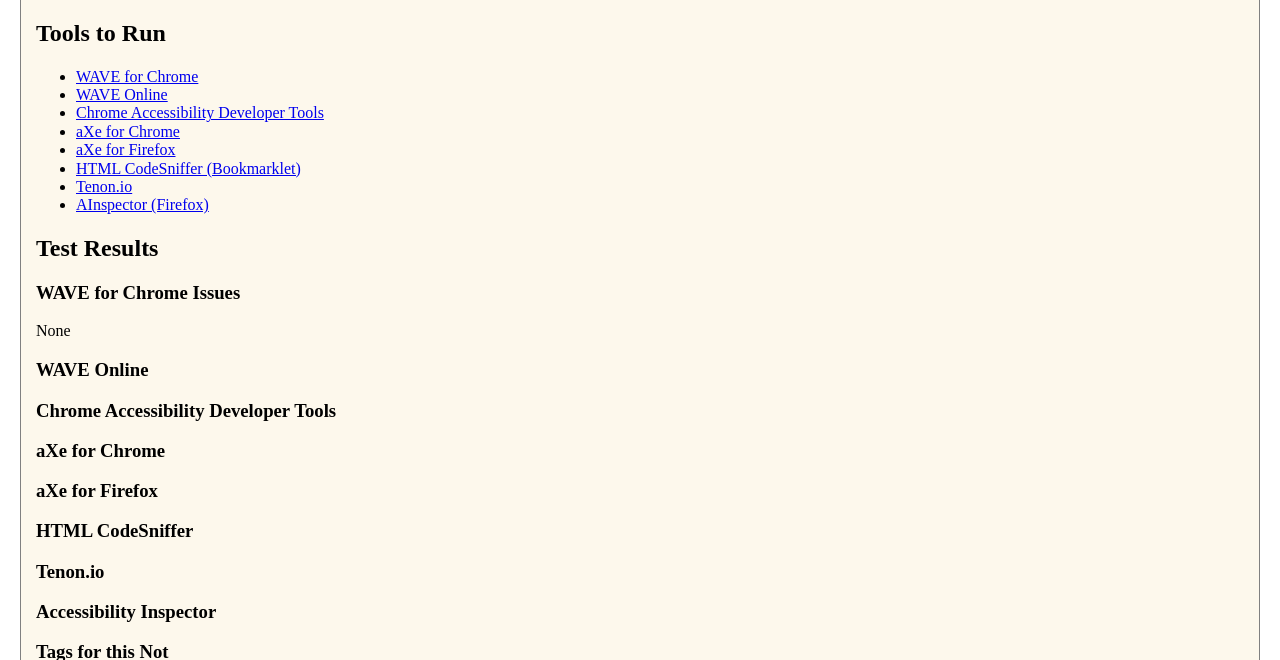
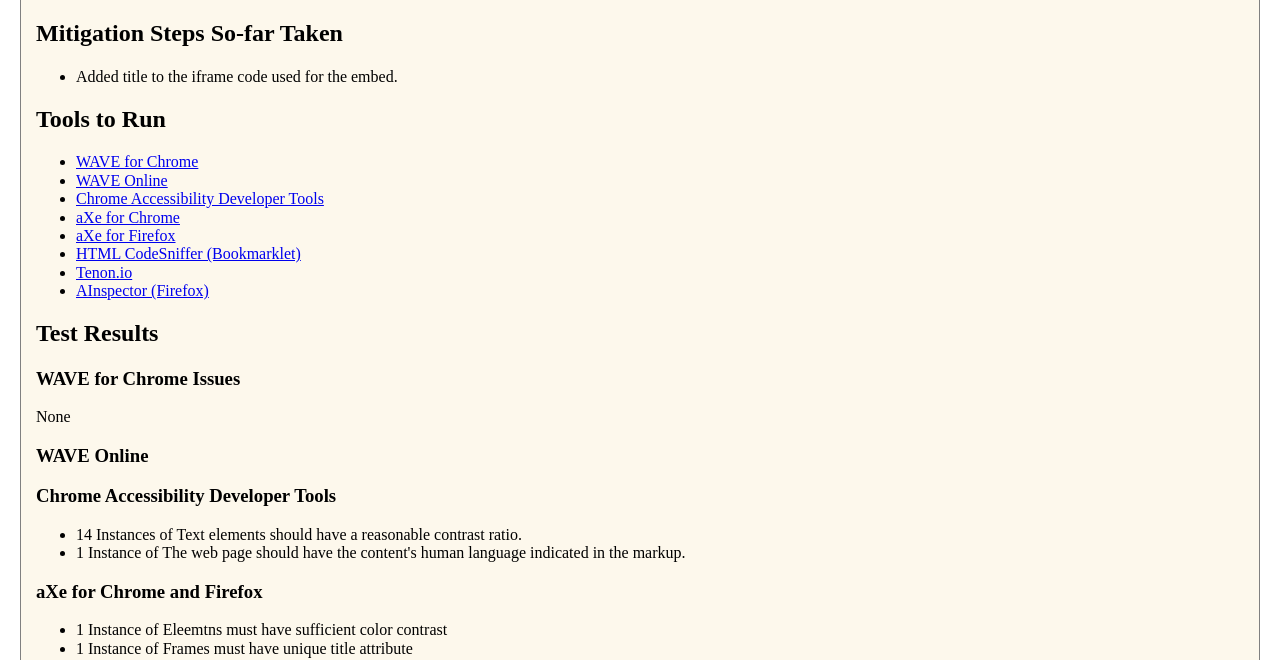
Before and after one commit to a11yNot/a11yNot.github.io, a Jekyll site: the page built from codepenEmbed.html, in a window 1280 px wide and 900 px high, scrolled down 230 px, cut to the strip 240-900 px from the top of the window. Built offline with Jekyll 4.4.1, drawn with Linux system fonts in a browser that asks for light colours; nearby versions of some CDN libraries; some of the changed text lies outside the part shown.

Commit message:
updating codepen embed doc with issues found so far

```diff
--- a/codepenEmbed.html
+++ b/codepenEmbed.html
@@ -5,6 +5,11 @@
 
 <h2>Embedded Code</h2>
 <iframe height='268' scrolling='no' src='//codepen.io/garcialo/embed/avWKKE/?height=268&theme-id=0&default-tab=result' title="embed codepen" frameborder='no' allowtransparency='true' allowfullscreen='true' style='width: 100%;'></iframe>
+
+<h2>Mitigation Steps So-far Taken</h2>
+<ul>
+	<li>Added title to the iframe code used for the embed.
+</ul>
 
 <h2>Tools to Run</h2>
 
@@ -26,13 +31,31 @@
 <h3>WAVE Online</h3>
 
 <h3>Chrome Accessibility Developer Tools</h3>
+<ul>
+	<li>14 Instances of Text elements should have a reasonable contrast ratio.
+	<li>1 Instance of The web page should have the content's human language indicated in the markup.
+</ul>
 
-<h3>aXe for Chrome</h3>
-
-<h3>aXe for Firefox</h3>
+<h3>aXe for Chrome and Firefox</h3>
+<ul>
+	<li>1 Instance of Eleemtns must have sufficient color contrast
+	<li>1 Instance of Frames must have unique title attribute
+	<li>1 Instance of HTML element must have a valid lang attribute
+</ul>
 
 <h3>HTML CodeSniffer</h3>
+<ul>
+	<li>4 Instances of Insufficient Contrast
+	<li>Multiple other issues; need to document. Some related to the site and not the embed.
+</ul>
 
 <h3>Tenon.io</h3>
+<ul>
+	<li>1 Instance of Frames have duplicate titles
+</ul>
+
 
 <h3>Accessibility Inspector</h3>
+<ul>
+	<li>1 Instance of IFRAME must have accessible name
+</ul>
```
